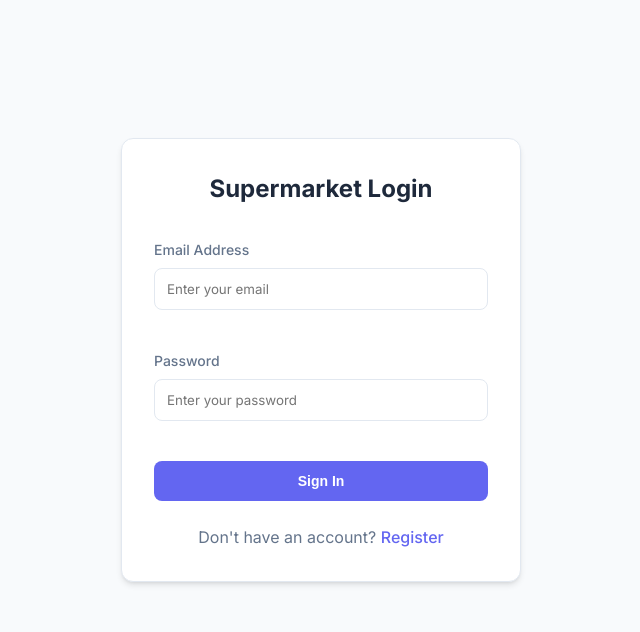
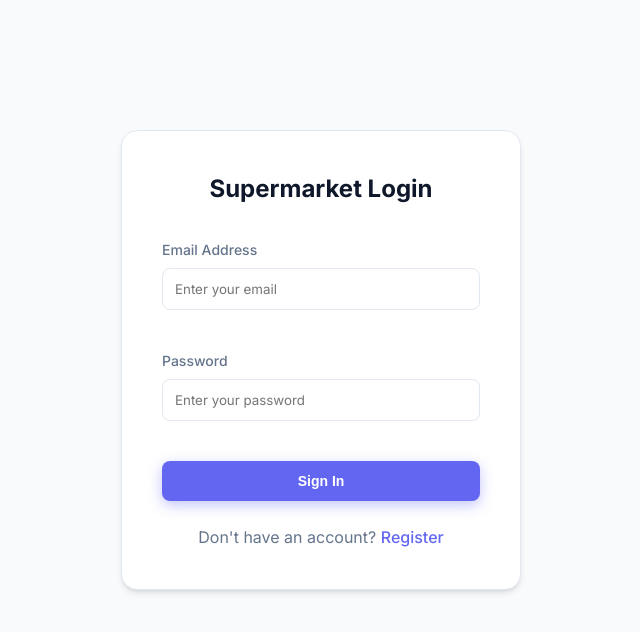
Before and after one commit to bhanu-3333/SmartMart, a React app in the folder frontend/: page /login in a window 1280 px wide. Shown: the top 632 px of the page, without its empty margins (319-959 px from the left). Built offline with nearby package versions, Linux system fonts and the light colour scheme; the HTML template or start-up script is replaced by a standard one.

Commit message:
feat: add initial global CSS styling with variables, components, and layout utilities.

```diff
--- a/frontend/src/styles/App.css
+++ b/frontend/src/styles/App.css
@@ -6,14 +6,18 @@
   --secondary: #64748b;
   --bg: #f8fafc;
   --card-bg: #ffffff;
-  --text: #1e293b;
+  --text: #0f172a;
   --text-muted: #64748b;
   --border: #e2e8f0;
   --success: #10b981;
-  --danger: #ef4444;
+  --danger: #f43f5e;
   --warning: #f59e0b;
+  --radius: 16px;
+  --shadow-sm: 0 1px 2px 0 rgb(0 0 0 / 0.05);
   --shadow: 0 4px 6px -1px rgb(0 0 0 / 0.1), 0 2px 4px -2px rgb(0 0 0 / 0.1);
-  --glass: rgba(255, 255, 255, 0.7);
+  --shadow-lg: 0 20px 25px -5px rgb(0 0 0 / 0.1), 0 8px 10px -6px rgb(0 0 0 / 0.1);
+  --glass: rgba(255, 255, 255, 0.8);
+  --glass-blur: blur(16px);
 }
 
 * {
@@ -37,19 +41,26 @@ body {
 
 .card {
   background: var(--card-bg);
-  border-radius: 12px;
-  padding: 2rem;
+  border-radius: var(--radius);
+  padding: 2.5rem;
   box-shadow: var(--shadow);
   border: 1px solid var(--border);
+  transition: all 0.3s cubic-bezier(0.4, 0, 0.2, 1);
+}
+
+.card:hover {
+  transform: translateY(-4px);
+  box-shadow: var(--shadow-lg);
 }
 
 .glass-card {
   background: var(--glass);
-  backdrop-filter: blur(10px);
-  border-radius: 12px;
-  padding: 2rem;
-  box-shadow: var(--shadow);
-  border: 1px solid rgba(255, 255, 255, 0.3);
+  backdrop-filter: var(--glass-blur);
+  -webkit-backdrop-filter: var(--glass-blur);
+  border-radius: 24px;
+  padding: 2.5rem;
+  border: 1px solid rgba(255, 255, 255, 0.4);
+  box-shadow: var(--shadow-lg);
 }
 
 h1, h2, h3 {
@@ -74,11 +85,13 @@ h1, h2, h3 {
 .btn-primary {
   background-color: var(--primary);
   color: white;
+  box-shadow: 0 4px 14px 0 rgba(99, 102, 241, 0.39);
 }
 
 .btn-primary:hover {
   background-color: var(--primary-hover);
-  transform: translateY(-1px);
+  transform: translateY(-2px);
+  box-shadow: 0 6px 20px rgba(99, 102, 241, 0.23);
 }
 
 .btn-danger {
```
